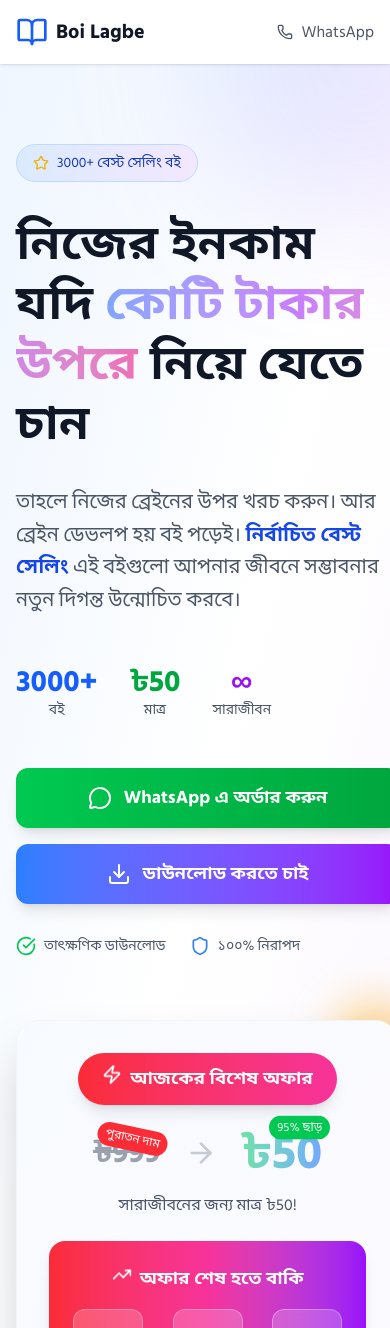
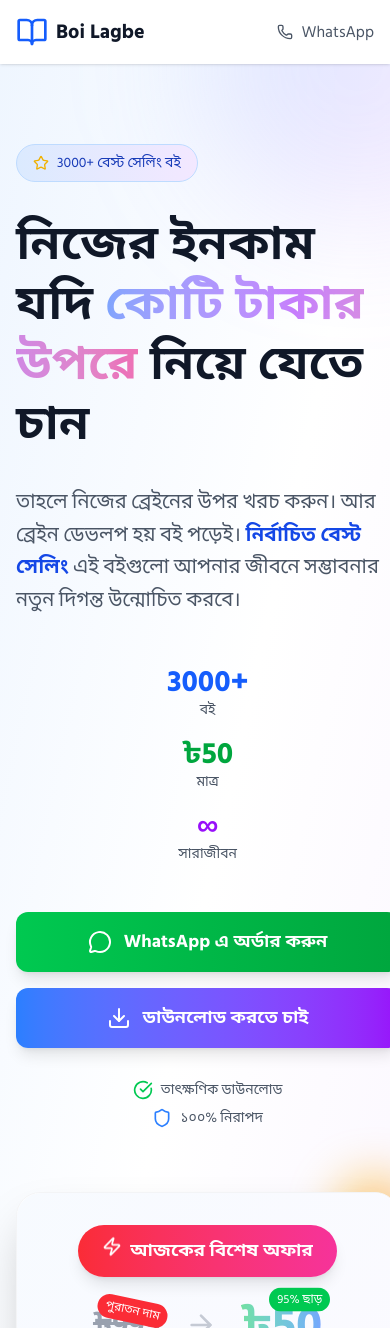
Before and after one commit to iamridoway-hue/ebook, a Next.js app: page / in a window 390 px wide. Shown: the top 1328 px of the page. Built offline with nearby package versions, Linux system fonts and the light colour scheme.

Commit message:
📱 Fix responsive issue: Stats section now stacks vertically on narrow screens (320px)

```diff
--- a/src/app/page.tsx
+++ b/src/app/page.tsx
@@ -259,7 +259,7 @@ export default function Home() {
                 initial={{ opacity: 0, y: 20 }}
                 animate={{ opacity: 1, y: 0 }}
                 transition={{ duration: 0.6, delay: 0.4 }}
-                className="flex items-center space-x-8 py-4"
+                className="flex flex-col sm:flex-row items-center justify-center space-y-4 sm:space-y-0 sm:space-x-8 py-4"
               >
                 <div className="text-center">
                   <div className="text-3xl font-bold text-blue-600">3000+</div>
@@ -307,7 +307,7 @@ export default function Home() {
                 initial={{ opacity: 0, y: 20 }}
                 animate={{ opacity: 1, y: 0 }}
                 transition={{ duration: 0.6, delay: 0.8 }}
-                className="flex items-center space-x-6 text-sm text-gray-600"
+                className="flex flex-col sm:flex-row items-center justify-center space-y-2 sm:space-y-0 sm:space-x-6 text-sm text-gray-600"
               >
                 <div className="flex items-center space-x-2">
                   <CheckCircle className="h-5 w-5 text-green-500" />
```
